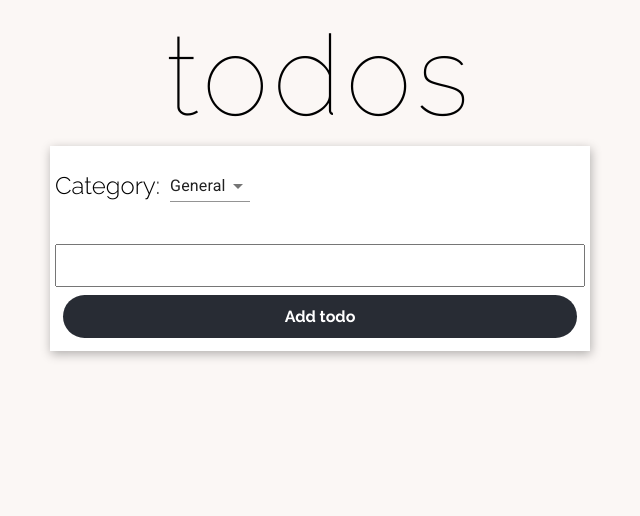
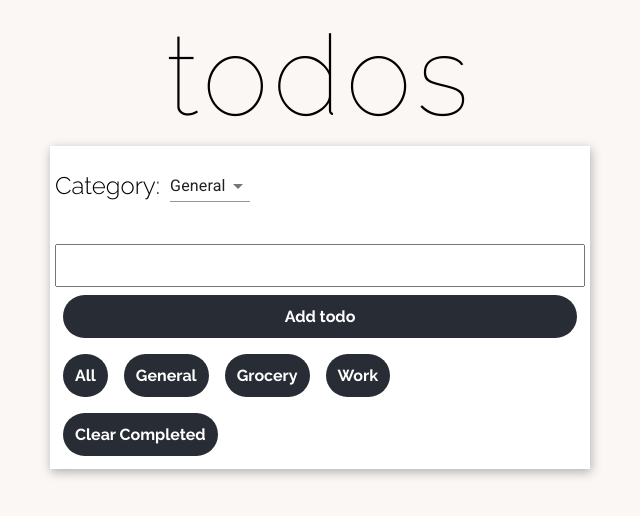
Before and after one commit to aarondevon/todo-with-redux, a React (Create React App) app: page / in a window 1280 px wide. Shown: the top 516 px of the page, without its empty margins (320-960 px from the left). Built offline with nearby package versions, Linux system fonts and the light colour scheme.

Commit message:
add sort button and clear completed components

```diff
--- a/src/components/App/App.tsx
+++ b/src/components/App/App.tsx
@@ -1,41 +1,25 @@
 import React from 'react';
-import { Provider } from 'react-redux';
-import {combineReducers, createStore} from 'redux';
 import AddTodo from '../AddTodo/AddTodo';
 import DisplayTodos from '../DisplayTodos/DisplayTodos'
 import '../../styles/styles.scss'
 import './App.scss';
-import {addTodoReducer} from "../../redux/reducers/add-todo-reducer";
+import SortButtons from "../SortButtons/SortButtons";
+import ClearCompleted from "../ClearCompleted/ClearCompleted";
 
-
-declare global {
-    interface Window {
-        __REDUX_DEVTOOLS_EXTENSION__?: any;
-    }
-}
-
-const store = createStore(
-    combineReducers({
-        addTodos: addTodoReducer
-    }), window.__REDUX_DEVTOOLS_EXTENSION__ && window.__REDUX_DEVTOOLS_EXTENSION__());
 
 class App extends React.Component<any, any> {
 
     render() {
         return (
-            <Provider store={store}>
             <div id="app">
                 <h1>todos</h1>
                 <div className="todo-form">
                     <AddTodo />
-                    <DisplayTodos/>
+                    <SortButtons />
+                    <DisplayTodos />
+                    <ClearCompleted />
                 </div>
-                {/*<div className="todos">*/}
-                {/*    {this.getPrintTodos()}*/}
-                {/*</div>*/}
-
             </div>
-            </Provider>
         );
     }
 }
```
